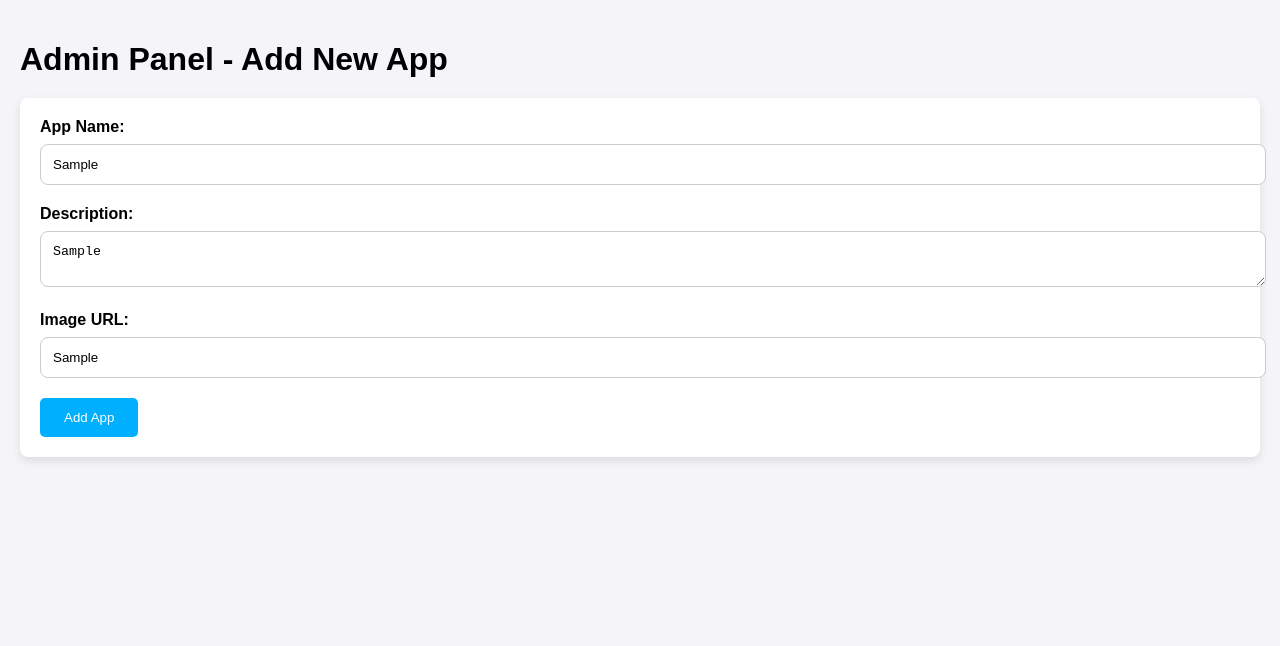
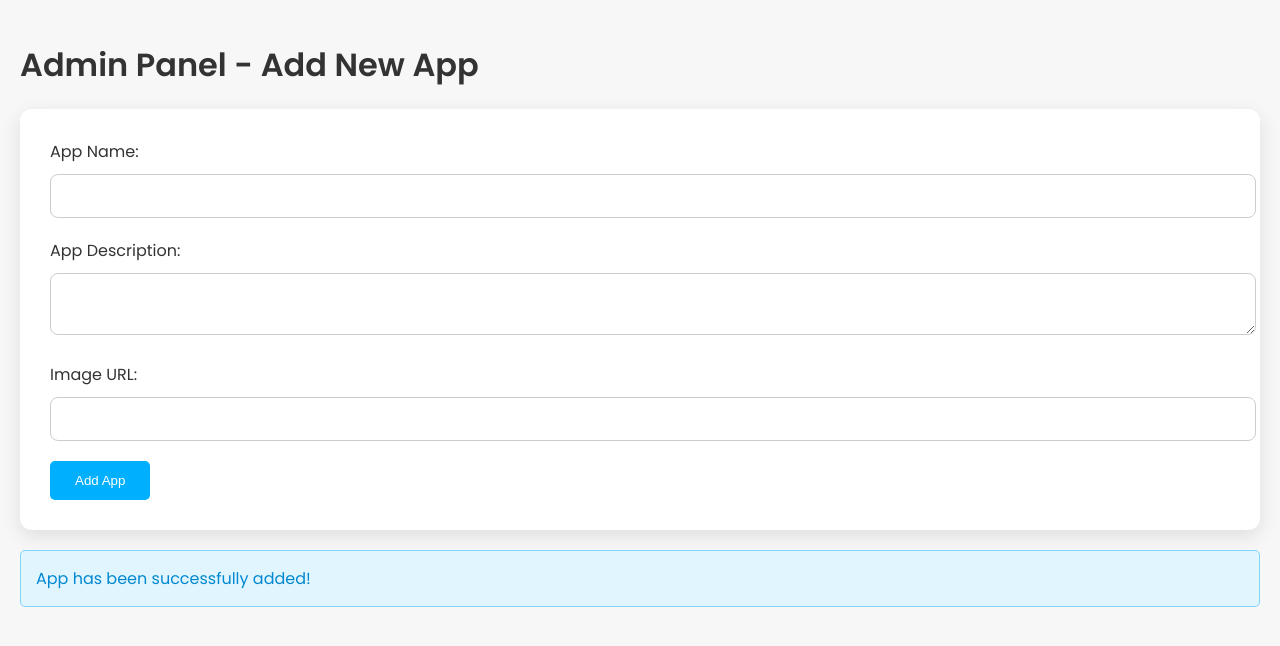
Before and after one commit to Hnoodhlite/StoreTNX, a plain HTML site: page admin.html in a window 1280 px wide. Both pictures are taken after typing "Sample", "Sample", "Sample" into the empty fields and a click on the button "Add App". Drawn offline with Linux system fonts and the light colour scheme.

Commit message:
Update admin.html

```diff
--- a/admin.html
+++ b/admin.html
@@ -4,55 +4,54 @@
   <meta charset="UTF-8">
   <meta name="viewport" content="width=device-width, initial-scale=1.0">
   <title>Admin Panel - Tenzx Store</title>
-  <link rel="stylesheet" href="style.css">
+  <link href="https://fonts.googleapis.com/css2?family=Poppins:wght@300;400;600&display=swap" rel="stylesheet">
   <style>
     body {
-      font-family: 'Arial', sans-serif;
+      font-family: 'Poppins', sans-serif;
+      background: #f7f7f7;
       margin: 0;
-      background: #f4f4f9;
       padding: 20px;
     }
 
     h1 {
+      color: #333;
       font-size: 2rem;
       margin-bottom: 20px;
     }
 
     form {
       background: #fff;
-      padding: 20px;
-      border-radius: 8px;
-      box-shadow: 0 4px 10px rgba(0, 0, 0, 0.1);
-      transition: box-shadow 0.3s ease;
-    }
-
-    form:hover {
-      box-shadow: 0 6px 15px rgba(0, 0, 0, 0.2);
+      padding: 30px;
+      border-radius: 12px;
+      box-shadow: 0 6px 20px rgba(0, 0, 0, 0.1);
     }
 
     label {
+      font-size: 1rem;
+      color: #333;
+      margin-bottom: 10px;
       display: block;
-      margin-bottom: 8px;
-      font-weight: bold;
     }
 
     input, textarea {
       width: 100%;
       padding: 12px;
+      border-radius: 8px;
+      border: 1px solid #ccc;
+      font-size: 1rem;
       margin-bottom: 20px;
-      border: 1px solid #ccc;
-      border-radius: 8px;
       transition: border-color 0.3s ease;
     }
 
     input:focus, textarea:focus {
       border-color: #00b0ff;
+      outline: none;
     }
 
     button {
-      padding: 12px 24px;
+      padding: 12px 25px;
       background: #00b0ff;
-      color: #fff;
+      color: white;
       border: none;
       border-radius: 5px;
       cursor: pointer;
@@ -60,37 +59,56 @@
     }
 
     button:hover {
-      background: #0088cc;
+      background: #0091cc;
+    }
+
+    .message {
+      margin-top: 20px;
+      padding: 15px;
+      background: #e1f5fe;
+      border: 1px solid #81d4fa;
+      border-radius: 5px;
+      color: #0288d1;
+      font-size: 1rem;
     }
   </style>
 </head>
 <body>
+
   <h1>Admin Panel - Add New App</h1>
   <form id="appForm">
-    <label for="name">App Name:</label>
-    <input type="text" id="name" name="name" required>
+    <label for="appName">App Name:</label>
+    <input type="text" id="appName" name="appName" required>
 
-    <label for="description">Description:</label>
-    <textarea id="description" name="description" required></textarea>
+    <label for="appDescription">App Description:</label>
+    <textarea id="appDescription" name="appDescription" required></textarea>
 
-    <label for="image">Image URL:</label>
-    <input type="text" id="image" name="image" required>
+    <label for="appImage">Image URL:</label>
+    <input type="text" id="appImage" name="appImage" required>
 
     <button type="submit">Add App</button>
   </form>
 
+  <div class="message" style="display:none;">
+    App has been successfully added!
+  </div>
+
   <script>
-    const form = document.getElementById('appForm');
-    form.addEventListener('submit', function(e) {
-      e.preventDefault();
-      const app = {
-        name: form.name.value,
-        description: form.description.value,
-        image: form.image.value
-      };
-      console.log(app);  // In a real implementation, this would save to a backend.
-      alert('App added to store!');
+    document.getElementById('appForm').addEventListener('submit', function(event) {
+      event.preventDefault();
+      const appName = document.getElementById('appName').value;
+      const appDescription = document.getElementById('appDescription').value;
+      const appImage = document.getElementById('appImage').value;
+
+      // Simulating a real backend action
+      console.log(`App Added: ${appName} - ${appDescription} - ${appImage}`);
+
+      document.querySelector('.message').style.display = 'block';
+
+      // Clear form fields after submission
+      document.getElementById('appForm').reset();
     });
   </script>
+
 </body>
 </html>
```
